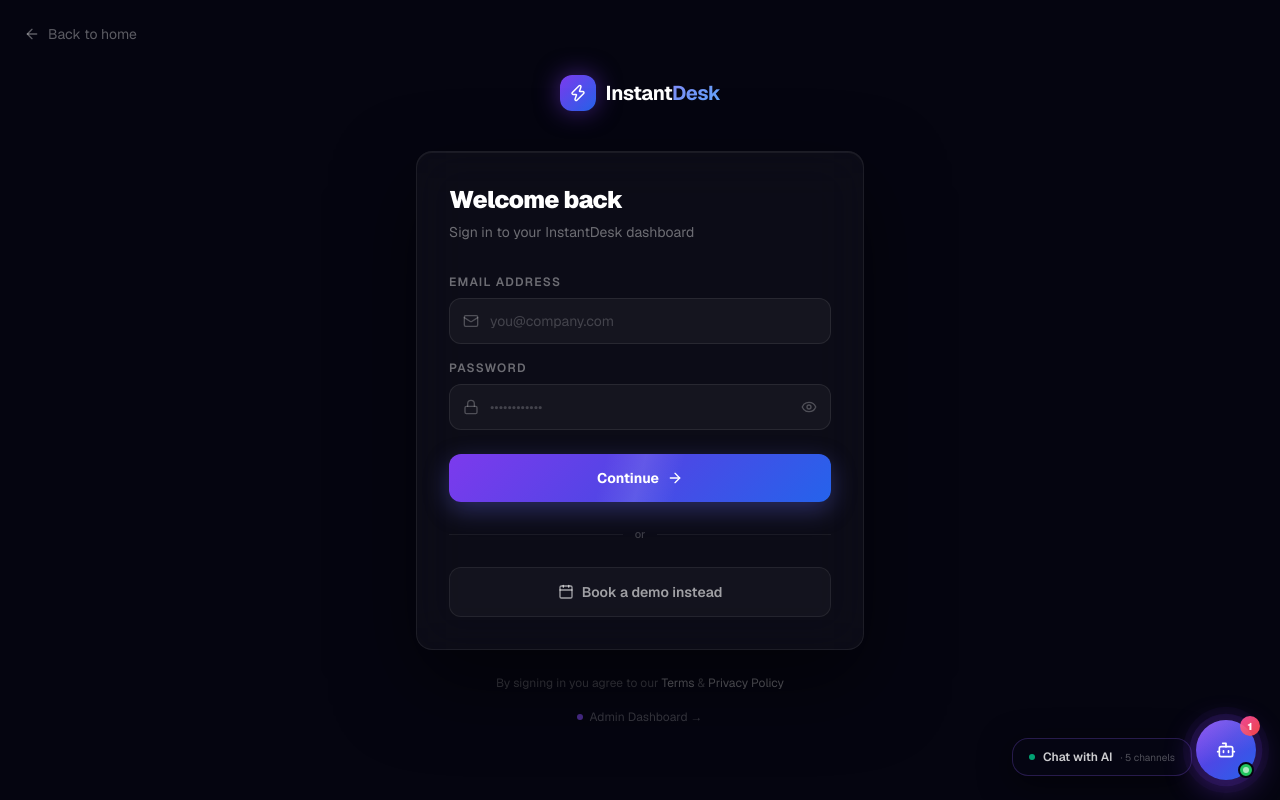
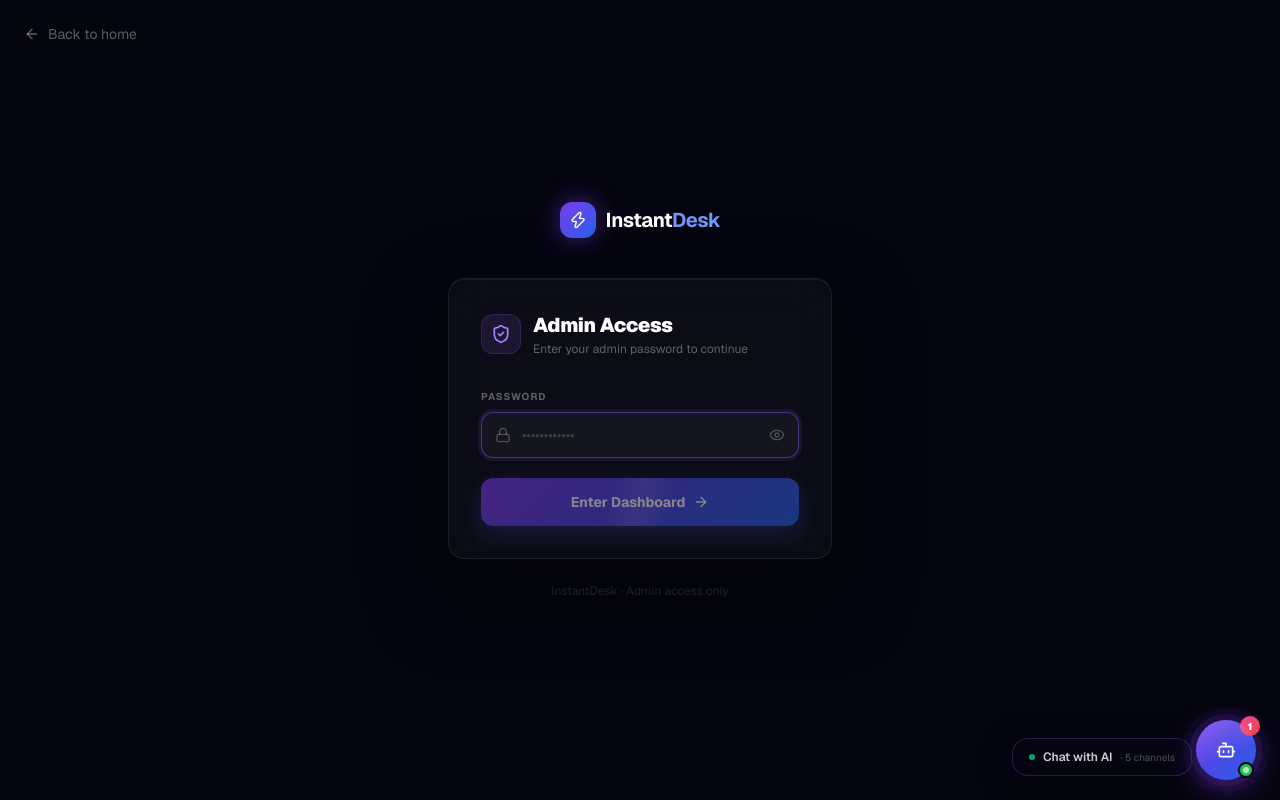
Before and after one commit to omartareq1997-tech/instantdesk-website, a Next.js app: page /login in a window 1280 px wide. Built offline with nearby package versions, Linux system fonts and the light colour scheme.

Commit message:
Add admin auth

```diff
--- /dev/null
+++ b/app/admin/auth-actions.ts
@@ -0,0 +1,49 @@
+'use server'
+
+import { cookies } from 'next/headers'
+import { redirect } from 'next/navigation'
+import { generateToken, COOKIE_NAME } from '../lib/auth'
+
+/* ── Login ───────────────────────────────────────────────────
+   Compares the submitted password against ADMIN_PASSWORD
+   (server-only env var). On success writes a secure httpOnly
+   cookie and returns nothing. On failure returns an error
+   string for the client to display.
+   ────────────────────────────────────────────────────────── */
+
+export async function loginAction(
+  password: string
+): Promise<{ error?: string }> {
+  const adminPassword = process.env.ADMIN_PASSWORD
+
+  if (!adminPassword) {
+    return { error: 'Server misconfiguration: ADMIN_PASSWORD is not set.' }
+  }
+
+  if (password !== adminPassword) {
+    // Generic message — do not hint whether env var exists
+    return { error: 'Incorrect password.' }
+  }
+
+  const jar = await cookies()
+  jar.set(COOKIE_NAME, generateToken(adminPassword), {
+    httpOnly:  true,
+    secure:    process.env.NODE_ENV === 'production',
+    sameSite:  'strict',
+    maxAge:    60 * 60 * 24 * 7, // 7 days
+    path:      '/',
+  })
+
+  return {}
+}
+
+/* ── Logout ──────────────────────────────────────────────────
+   Deletes the session cookie and redirects to /login.
+   Used as a form action so redirect() works correctly.
+   ────────────────────────────────────────────────────────── */
+
+export async function logoutAction(): Promise<never> {
+  const jar = await cookies()
+  jar.delete(COOKIE_NAME)
+  redirect('/login')
+}
--- /dev/null
+++ b/app/lib/auth.ts
@@ -0,0 +1,27 @@
+import { createHash } from 'crypto'
+
+/* ── Token helpers ───────────────────────────────────────────
+   Server-only. Uses Node.js crypto — never import this in a
+   'use client' file (the build will fail naturally because
+   'crypto' is not available in browser bundles).
+   ────────────────────────────────────────────────────────── */
+
+const SALT = 'instantdesk-admin-v1'
+export const COOKIE_NAME = 'admin_session'
+
+/** Deterministic token derived from the current ADMIN_PASSWORD. */
+export function generateToken(password: string): string {
+  return createHash('sha256')
+    .update(SALT + password)
+    .digest('hex')
+}
+
+/**
+ * Returns true if the cookie value matches the expected token
+ * for the current ADMIN_PASSWORD env var.
+ */
+export function verifyToken(token: string | undefined): boolean {
+  const password = process.env.ADMIN_PASSWORD
+  if (!password || !token) return false
+  return token === generateToken(password)
+}
--- a/app/login/page.tsx
+++ b/app/login/page.tsx
@@ -1,21 +1,33 @@
 'use client'
 
 import { useState } from 'react'
+import { useRouter } from 'next/navigation'
 import Link from 'next/link'
-import { motion } from 'framer-motion'
-import { Zap, ArrowLeft, Mail, Lock, Eye, EyeOff, ArrowRight, Calendar } from 'lucide-react'
+import { motion, AnimatePresence } from 'framer-motion'
+import { Zap, ArrowLeft, Lock, Eye, EyeOff, ArrowRight, ShieldCheck } from 'lucide-react'
+import { loginAction } from '../admin/auth-actions'
 
 export default function LoginPage() {
-  const [email, setEmail]       = useState('')
+  const router = useRouter()
   const [password, setPassword] = useState('')
-  const [showPw, setShowPw]     = useState(false)
-  const [loading, setLoading]   = useState(false)
+  const [showPw,   setShowPw]   = useState(false)
+  const [loading,  setLoading]  = useState(false)
+  const [error,    setError]    = useState<string | null>(null)
 
-  const handleSubmit = (e: React.FormEvent) => {
+  const handleSubmit = async (e: React.FormEvent) => {
     e.preventDefault()
+    if (!password.trim()) return
     setLoading(true)
-    /* No backend yet — visual feedback only */
-    setTimeout(() => setLoading(false), 1800)
+    setError(null)
+
+    const result = await loginAction(password)
+
+    if (result.error) {
+      setError(result.error)
+      setLoading(false)
+    } else {
+      router.push('/admin')
+    }
   }
 
   return (
@@ -66,7 +78,7 @@
         initial={{ opacity: 0, y: 28, scale: 0.97 }}
         animate={{ opacity: 1, y: 0, scale: 1 }}
         transition={{ duration: 0.55, ease: [0.22, 1, 0.36, 1] }}
-        className="w-full max-w-md"
+        className="w-full max-w-sm"
       >
         {/* Logo */}
         <div className="flex items-center justify-center gap-2.5 mb-10">
@@ -77,7 +89,7 @@
               boxShadow: '0 0 24px rgba(124,58,237,0.5)',
             }}
           >
-            <Zap className="w-4.5 h-4.5 text-white" style={{ width: '18px', height: '18px' }} />
+            <Zap className="w-[18px] h-[18px] text-white" />
           </div>
           <span className="text-xl font-bold tracking-tight text-white">
             Instant<span
@@ -103,78 +115,54 @@
           }}
         >
           {/* Heading */}
-          <div className="mb-8">
-            <h1 className="text-2xl font-black text-white mb-1.5 tracking-tight">
-              Welcome back
-            </h1>
-            <p className="text-sm text-white/40">
-              Sign in to your InstantDesk dashboard
-            </p>
+          <div className="flex items-center gap-3 mb-8">
+            <div
+              className="w-10 h-10 rounded-xl flex items-center justify-center flex-shrink-0"
+              style={{ background: 'rgba(139,92,246,0.12)', border: '1px solid rgba(139,92,246,0.2)' }}
+            >
+              <ShieldCheck className="w-5 h-5 text-violet-400" />
+            </div>
+            <div>
+              <h1 className="text-xl font-black text-white tracking-tight">Admin Access</h1>
+              <p className="text-xs text-white/35 mt-0.5">Enter your admin password to continue</p>
+            </div>
           </div>
 
           {/* Form */}
           <form onSubmit={handleSubmit} className="flex flex-col gap-4">
-
-            {/* Email */}
             <div>
-              <label className="block text-xs font-semibold text-white/40 uppercase tracking-widest mb-2">
-                Email address
-              </label>
-              <div className="relative">
-                <Mail
-                  className="absolute left-3.5 top-1/2 -translate-y-1/2 w-4 h-4 text-white/25 pointer-events-none"
-                />
-                <input
-                  type="email"
-                  required
-                  autoComplete="email"
-                  placeholder="you@company.com"
-                  value={email}
-                  onChange={e => setEmail(e.target.value)}
-                  className="w-full pl-10 pr-4 py-3 rounded-xl text-sm text-white placeholder-white/20 outline-none transition-all duration-200"
-                  style={{
-                    background: 'rgba(255,255,255,0.04)',
-                    border: '1px solid rgba(255,255,255,0.08)',
-                  }}
-                  onFocus={e => {
-                    e.currentTarget.style.border = '1px solid rgba(139,92,246,0.45)'
-                    e.currentTarget.style.boxShadow = '0 0 0 3px rgba(139,92,246,0.1)'
-                  }}
-                  onBlur={e => {
-                    e.currentTarget.style.border = '1px solid rgba(255,255,255,0.08)'
-                    e.currentTarget.style.boxShadow = 'none'
-                  }}
-                />
-              </div>
-            </div>
-
-            {/* Password */}
-            <div>
-              <label className="block text-xs font-semibold text-white/40 uppercase tracking-widest mb-2">
+              <label className="block text-[10px] font-bold text-white/35 uppercase tracking-widest mb-2">
                 Password
               </label>
               <div className="relative">
-                <Lock
-                  className="absolute left-3.5 top-1/2 -translate-y-1/2 w-4 h-4 text-white/25 pointer-events-none"
-                />
+                <Lock className="absolute left-3.5 top-1/2 -translate-y-1/2 w-4 h-4 text-white/25 pointer-events-none" />
                 <input
                   type={showPw ? 'text' : 'password'}
                   required
                   autoComplete="current-password"
+                  autoFocus
                   placeholder="••••••••••••"
                   value={password}
-                  onChange={e => setPassword(e.target.value)}
+                  onChange={e => { setPassword(e.target.value); setError(null) }}
                   className="w-full pl-10 pr-11 py-3 rounded-xl text-sm text-white placeholder-white/20 outline-none transition-all duration-200"
                   style={{
                     background: 'rgba(255,255,255,0.04)',
-                    border: '1px solid rgba(255,255,255,0.08)',
+                    border: error
+                      ? '1px solid rgba(248,113,113,0.5)'
+                      : '1px solid rgba(255,255,255,0.08)',
                   }}
                   onFocus={e => {
-                    e.currentTarget.style.border = '1px solid rgba(139,92,246,0.45)'
-                    e.currentTarget.style.boxShadow = '0 0 0 3px rgba(139,92,246,0.1)'
+                    e.currentTarget.style.border = error
+                      ? '1px solid rgba(248,113,113,0.6)'
+                      : '1px solid rgba(139,92,246,0.45)'
+                    e.currentTarget.style.boxShadow = error
+                      ? '0 0 0 3px rgba(248,113,113,0.1)'
+                      : '0 0 0 3px rgba(139,92,246,0.1)'
                   }}
                   onBlur={e => {
-                    e.currentTarget.style.border = '1px solid rgba(255,255,255,0.08)'
+                    e.currentTarget.style.border = error
+                      ? '1px solid rgba(248,113,113,0.5)'
+                      : '1px solid rgba(255,255,255,0.08)'
                     e.currentTarget.style.boxShadow = 'none'
                   }}
                 />
@@ -184,26 +172,38 @@
                   className="absolute right-3.5 top-1/2 -translate-y-1/2 text-white/25 hover:text-white/60 transition-colors"
                   aria-label={showPw ? 'Hide password' : 'Show password'}
                 >
-                  {showPw
-                    ? <EyeOff className="w-4 h-4" />
-                    : <Eye className="w-4 h-4" />}
+                  {showPw ? <EyeOff className="w-4 h-4" /> : <Eye className="w-4 h-4" />}
                 </button>
               </div>
+
+              {/* Error message */}
+              <AnimatePresence>
+                {error && (
+                  <motion.p
+                    initial={{ opacity: 0, y: -4, height: 0 }}
+                    animate={{ opacity: 1, y: 0, height: 'auto' }}
+                    exit={{ opacity: 0, y: -4, height: 0 }}
+                    transition={{ duration: 0.2 }}
+                    className="text-xs text-red-400 mt-2 flex items-center gap-1.5"
+                  >
+                    <span className="w-3.5 h-3.5 rounded-full bg-red-500/20 flex items-center justify-center text-[9px] font-black flex-shrink-0">!</span>
+                    {error}
+                  </motion.p>
+                )}
+              </AnimatePresence>
             </div>
 
-            {/* Submit */}
             <motion.button
               type="submit"
-              disabled={loading}
+              disabled={loading || !password.trim()}
               whileHover={{ scale: 1.015 }}
               whileTap={{ scale: 0.985 }}
-              className="relative w-full py-3.5 rounded-xl text-sm font-bold text-white mt-2 overflow-hidden transition-all duration-300 disabled:opacity-70"
+              className="relative w-full py-3.5 rounded-xl text-sm font-bold text-white mt-1 overflow-hidden transition-all duration-300 disabled:opacity-50"
               style={{
                 background: 'linear-gradient(135deg,#7c3aed 0%,#4f46e5 50%,#2563eb 100%)',
                 boxShadow: '0 8px 24px rgba(99,102,241,0.35)',
               }}
             >
-              {/* Shine sweep */}
               <span
                 className="absolute inset-0 pointer-events-none"
                 style={{
@@ -218,58 +218,22 @@
                       animate={{ rotate: 360 }}
                       transition={{ duration: 0.7, repeat: Infinity, ease: 'linear' }}
                     />
-                    Signing in…
+                    Verifying…
                   </>
                 ) : (
                   <>
-                    Continue
+                    Enter Dashboard
                     <ArrowRight className="w-4 h-4" />
                   </>
                 )}
               </span>
             </motion.button>
           </form>
-
-          {/* Divider */}
-          <div className="flex items-center gap-3 my-6">
-            <div className="flex-1 h-px bg-white/[0.06]" />
-            <span className="text-[11px] text-white/20 font-medium">or</span>
-            <div className="flex-1 h-px bg-white/[0.06]" />
-          </div>
-
-          {/* Book demo instead */}
-          <a
-            href="#demo"
-            onClick={e => { e.preventDefault(); window.location.href = '/#demo' }}
-            className="flex items-center justify-center gap-2 w-full py-3.5 rounded-xl text-sm font-semibold text-white/60 hover:text-white transition-all duration-200 group"
-            style={{
-              background: 'rgba(255,255,255,0.03)',
-              border: '1px solid rgba(255,255,255,0.07)',
-            }}
-          >
-            <Calendar className="w-4 h-4 group-hover:text-violet-400 transition-colors" />
-            Book a demo instead
-          </a>
         </div>
 
-        {/* Footer note */}
-        <p className="text-center text-xs text-white/20 mt-6 leading-relaxed">
-          By signing in you agree to our{' '}
-          <span className="text-white/35 hover:text-white/60 cursor-pointer transition-colors">Terms</span>
-          {' & '}
-          <span className="text-white/35 hover:text-white/60 cursor-pointer transition-colors">Privacy Policy</span>
+        <p className="text-center text-xs text-white/15 mt-6">
+          InstantDesk · Admin access only
         </p>
-
-        {/* Admin shortcut */}
-        <div className="flex items-center justify-center mt-4">
-          <Link
-            href="/admin"
-            className="flex items-center gap-1.5 text-xs text-white/20 hover:text-violet-400 transition-colors"
-          >
-            <span className="w-1.5 h-1.5 rounded-full bg-violet-500/50" />
-            Admin Dashboard →
-          </Link>
-        </div>
       </motion.div>
     </div>
   )
```
Also changed, not shown: app/admin/AdminDashboard.tsx (+9 -0 lines), app/admin/page.tsx (+8 -0 lines).
